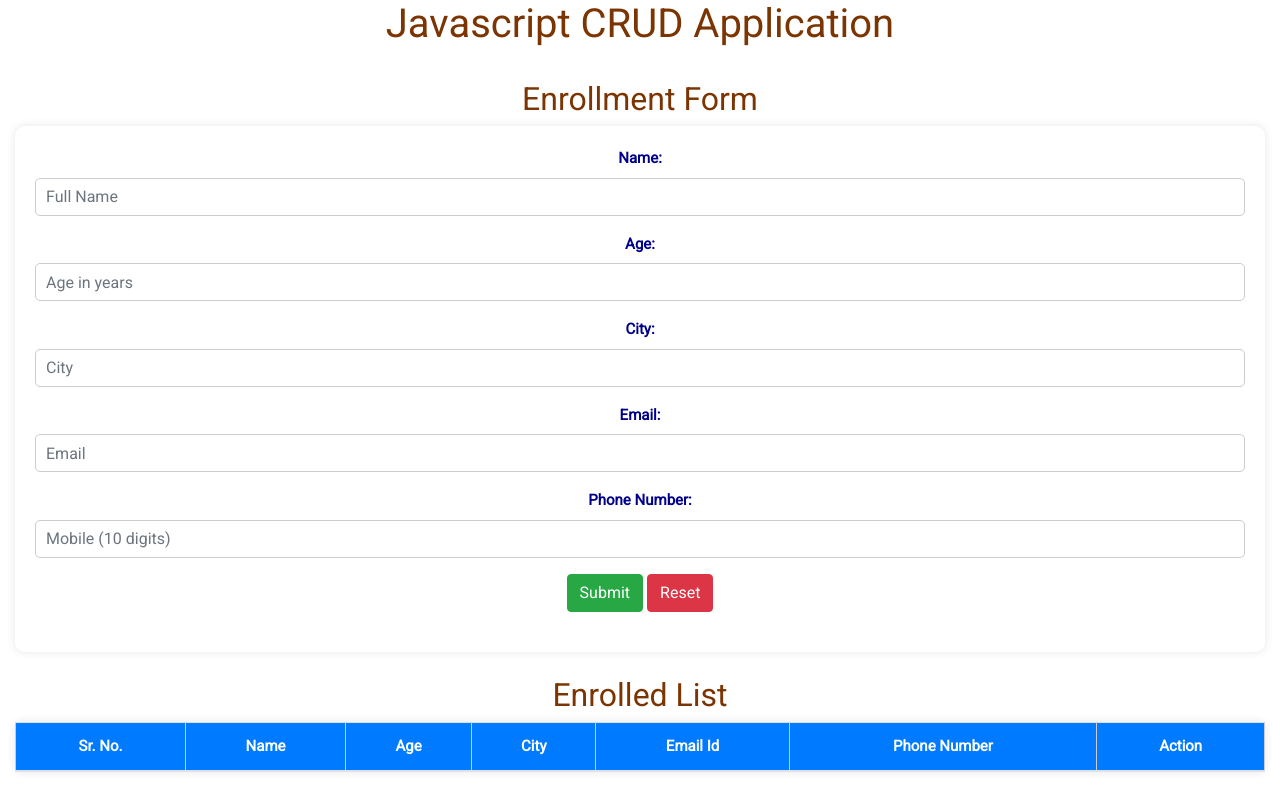
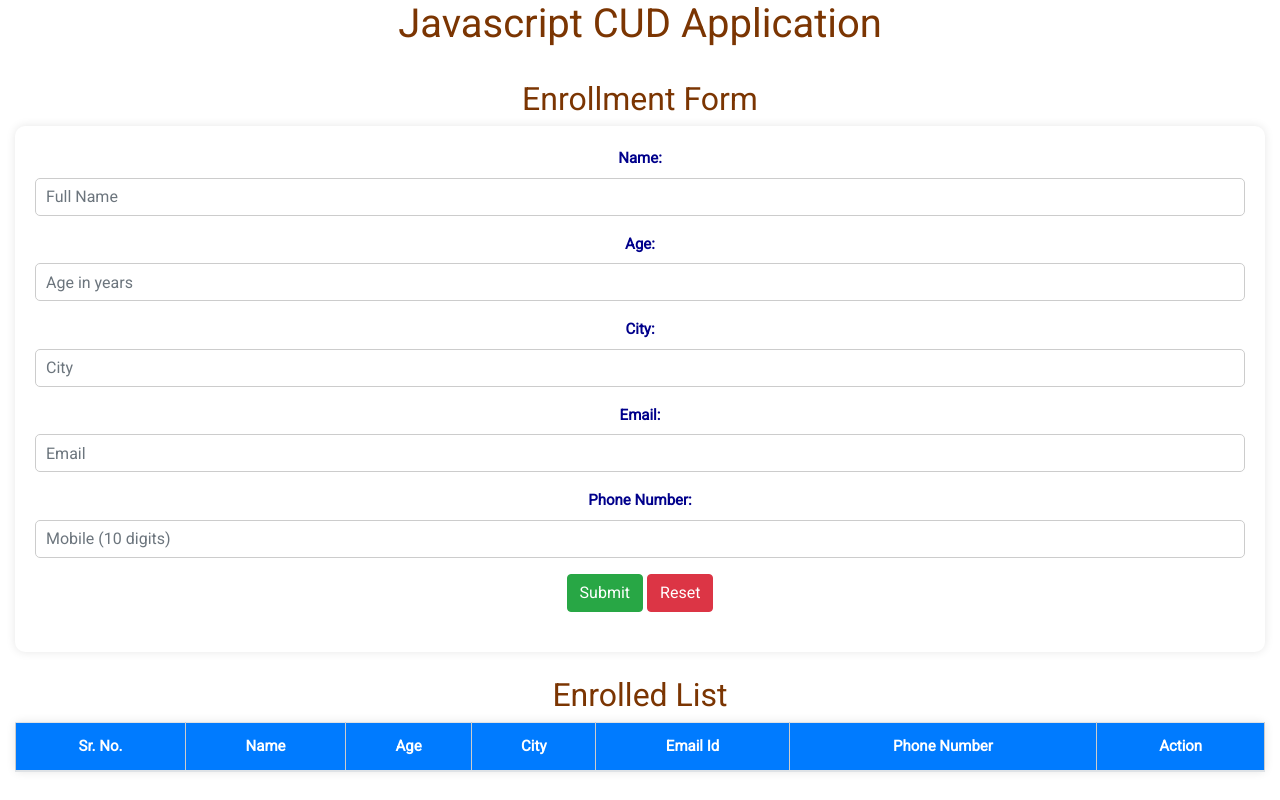
Before and after one commit to advait3000/enrollment-form, a plain HTML site: page index.html in a window 1280 px wide. Drawn offline with nearby package versions, Linux system fonts and the light colour scheme.

Commit message:
Update index.html

```diff
--- a/index.html
+++ b/index.html
@@ -13,7 +13,7 @@
     <div class="container-fluid">
     <div class="row">
       <div class="col-12 text-center">
-        <h1>Javascript CRUD Application</h1>
+        <h1>Javascript CUD Application</h1>
         <br>
         <h2>Enrollment Form</h2>
       </div>
```
